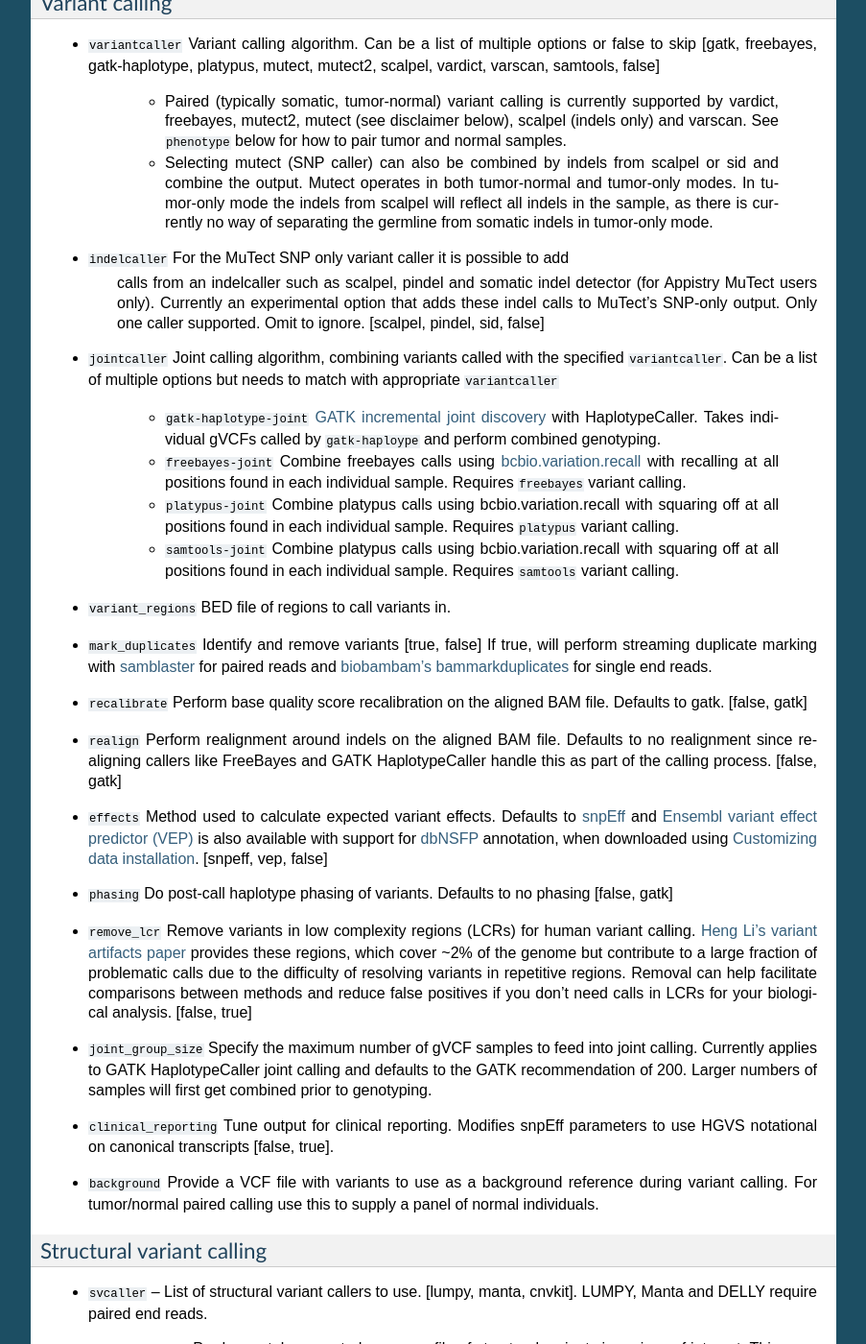
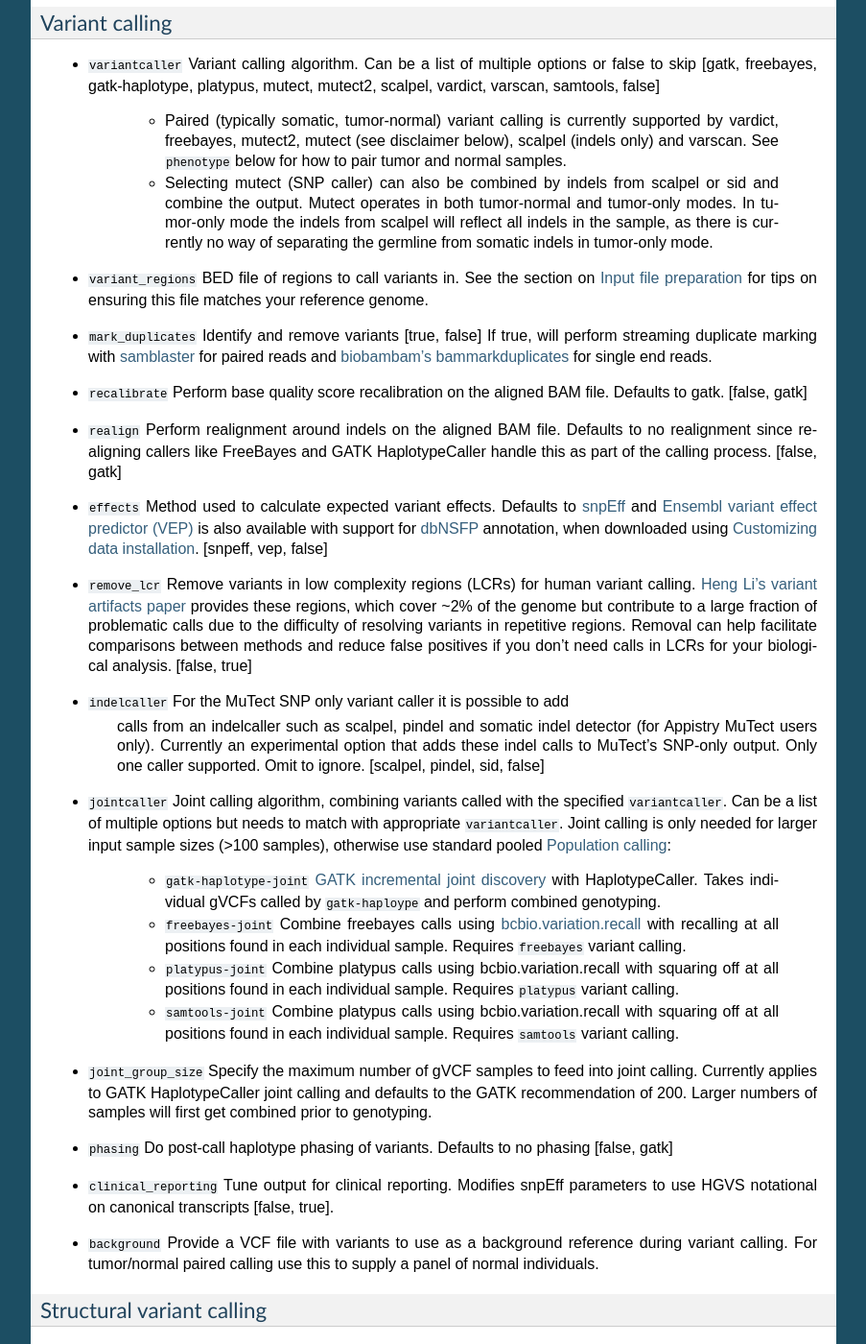
Before and after one commit to bcbio/bcbio-nextgen, a Sphinx documentation site: the page built from docs/contents/configuration.rst, in a window 1280 px wide and 1400 px high, scrolled down 6881 px. Shown: the whole window at 96% size, without its empty margins (198-1101 px from the left). Built offline with Sphinx 7.4.7, drawn with Linux system fonts in a browser that asks for light colours; some of the changed text lies outside the part shown.

Commit message:
Documentation: BED file prep and joint calling
- Provide hints and approaches to converting input BED files
  to the correct chromosome naming schemes. Fixes #1341
- Provide better documentation about when to use joint calling.

```diff
--- a/docs/contents/configuration.rst
+++ b/docs/contents/configuration.rst
@@ -430,8 +430,9 @@
    low-depth calling options for GATK.
 - ``coverage`` A BED file of regions to check for coverage. Coverage
   and completeness are calculated over these regions and a Rmarkdown
-  report is generated in the `report` directory.
-
+  report is generated in the `report` directory. See the section on
+  :ref:`input-file-preparation` for tips on ensuring this file matches
+  your reference genome.
 
 Experimental information
 ========================
@@ -456,6 +457,28 @@
       In tumor-only mode the indels from scalpel will reflect all indels in the sample,
       as there is currently no way of separating the germline from somatic indels in
       tumor-only mode.
+-  ``variant_regions`` BED file of regions to call variants in. See the section on
+   :ref:`input-file-preparation` for tips on ensuring this file matches
+   your reference genome.
+-  ``mark_duplicates`` Identify and remove variants [true, false]
+   If true, will perform streaming duplicate marking with `samblaster`_ for
+   paired reads and `biobambam's bammarkduplicates`_ for single end reads.
+-  ``recalibrate`` Perform base quality score recalibration on the
+   aligned BAM file. Defaults to gatk. [false, gatk]
+-  ``realign`` Perform realignment around indels on the aligned BAM
+   file. Defaults to no realignment since realigning callers like FreeBayes and
+   GATK HaplotypeCaller handle this as part of the calling process. [false, gatk]
+- ``effects`` Method used to calculate expected variant effects. Defaults to
+  `snpEff`_ and `Ensembl variant effect predictor (VEP)`_ is also available
+  with support for `dbNSFP`_ annotation, when downloaded using
+  :ref:`datatarget-install`. [snpeff, vep, false]
+-  ``remove_lcr`` Remove variants in low complexity regions (LCRs)
+   for human variant calling. `Heng Li's variant artifacts paper`_ provides
+   these regions, which cover ~2% of the genome but contribute to a large
+   fraction of problematic calls due to the difficulty of resolving variants
+   in repetitive regions. Removal can help facilitate comparisons between
+   methods and reduce false positives if you don't need calls in LCRs for your
+   biological analysis. [false, true]
 - ``indelcaller`` For the MuTect SNP only variant caller it is possible to add
    calls from an indelcaller such as scalpel, pindel and somatic indel detector
    (for Appistry MuTect users only). Currently an experimental option that adds
@@ -463,7 +486,8 @@
    Omit to ignore. [scalpel, pindel, sid, false]
 -  ``jointcaller`` Joint calling algorithm, combining variants called with the
    specified ``variantcaller``. Can be a list of multiple options but needs to
-   match with appropriate ``variantcaller``
+   match with appropriate ``variantcaller``. Joint calling is only needed for
+   larger input sample sizes (>100 samples), otherwise use standard pooled :ref:`population-calling`:
 
      - ``gatk-haplotype-joint`` `GATK incremental joint discovery
        <http://www.broadinstitute.org/gatk/guide/article?id=3893>`_ with
@@ -479,32 +503,12 @@
      - ``samtools-joint`` Combine platypus calls using bcbio.variation.recall
        with squaring off at all positions found in each individual
        sample. Requires ``samtools`` variant calling.
--  ``variant_regions`` BED file of regions to call variants in.
--  ``mark_duplicates`` Identify and remove variants [true, false]
-   If true, will perform streaming duplicate marking with `samblaster`_ for
-   paired reads and `biobambam's bammarkduplicates`_ for single end reads.
--  ``recalibrate`` Perform base quality score recalibration on the
-   aligned BAM file. Defaults to gatk. [false, gatk]
--  ``realign`` Perform realignment around indels on the aligned BAM
-   file. Defaults to no realignment since realigning callers like FreeBayes and
-   GATK HaplotypeCaller handle this as part of the calling process. [false, gatk]
-- ``effects`` Method used to calculate expected variant effects. Defaults to
-  `snpEff`_ and `Ensembl variant effect predictor (VEP)`_ is also available
-  with support for `dbNSFP`_ annotation, when downloaded using
-  :ref:`datatarget-install`. [snpeff, vep, false]
--  ``phasing`` Do post-call haplotype phasing of variants. Defaults to
-   no phasing [false, gatk]
--  ``remove_lcr`` Remove variants in low complexity regions (LCRs)
-   for human variant calling. `Heng Li's variant artifacts paper`_ provides
-   these regions, which cover ~2% of the genome but contribute to a large
-   fraction of problematic calls due to the difficulty of resolving variants
-   in repetitive regions. Removal can help facilitate comparisons between
-   methods and reduce false positives if you don't need calls in LCRs for your
-   biological analysis. [false, true]
 - ``joint_group_size`` Specify the maximum number of gVCF samples to feed into
   joint calling. Currently applies to GATK HaplotypeCaller joint calling and
   defaults to the GATK recommendation of 200. Larger numbers of samples will
   first get combined prior to genotyping.
+-  ``phasing`` Do post-call haplotype phasing of variants. Defaults to
+   no phasing [false, gatk]
 - ``clinical_reporting`` Tune output for clinical reporting.
   Modifies snpEff parameters to use HGVS notational on canonical
   transcripts [false, true].
@@ -527,7 +531,8 @@
 - ``svprioritize`` --  Produce a tab separated summary file of structural
   variants in regions of interest. This complements the full VCF files of
   structural variant calls to highlight changes in known genes. This can be
-  either the path to a BED file (with ``chrom start end gene_name``) or the name
+  either the path to a BED file (with ``chrom start end gene_name``, see
+  :ref:`input-file-preparation`) or the name
   of one of the pre-installed prioritization files:
 
      - ``cancer/civic`` (hg19, GRCh37, hg38) -- Known cancer associated genes from
@@ -903,6 +908,29 @@
 .. _Galaxy Admin: http://wiki.galaxyproject.org/Admin/DataLibraries/LibrarySecurity
 .. _GATK phone home: http://gatkforums.broadinstitute.org/discussion/1250/what-is-phone-home-and-how-does-it-affect-me
 
+.. _input-file-preparation:
+
+Input file preparation
+~~~~~~~~~~~~~~~~~~~~~~
+
+Input files for supplementing analysis, like ``variant_regions`` need to match
+the specified reference genome. A common cause of confusion is the two
+chromosome naming schemes for human genome build 37: UCSC-style in hg19 (chr1,
+chr2) and Ensembl/NCBI style in GRCh37 (1, 2). To help avoid some of this
+confusion, in build 38 we only support the commonly agreed on chr1, chr2 style.
+
+It's important to ensure that the chromosome naming in your input files match
+those in the reference genome selected. bcbio will try to detect this and
+provide helpful errors if you miss it.
+
+To convert chromosome names, you can use `Devon Ryan's collection of chromosome
+mappings <https://github.com/dpryan79/ChromosomeMappings>`_ as an input to sed.
+For instance, to convert hg19 chr-style coordinates to GRCh37::
+
+      wget --no-check-certificate -qO- http://raw.githubusercontent.com/dpryan79/ChromosomeMappings/master/GRCh37_UCSC2ensembl.txt \
+         | awk '{if($1!=$2) print "s/^"$1"/"$2"/g"}' > remap.sed
+      sed -f remap.sed original.bed > final.bed
+
 Genome configuration files
 ~~~~~~~~~~~~~~~~~~~~~~~~~~
 Each genome build has an associated ``buildname-resources.yaml``
@@ -932,6 +960,7 @@
 - ``srnaseq`` -- Supporting data files for smallRNA-seq analysis. Same as in
   rnaseq, the automated installer and updater handle this for supported genome
   builds.
+
 
 By default, we place the ``buildname-resources.yaml`` files next to
 the genome FASTA files in the reference directory. For custom setups,
--- a/docs/contents/pipelines.rst
+++ b/docs/contents/pipelines.rst
@@ -92,6 +92,8 @@
 caller detection with FreeBayes or GATK HaplotypeCaller provide good resolution
 of events.
 
+.. _population-calling:
+
 Population calling
 ==================
 
@@ -110,7 +112,7 @@
 all merged sample calls. bcbio has two methods to call samples together:
 
 - Batch or pooled calling -- This calls all samples simultaneously by feeding
-  them to the variant caller. This works for smaller batch sizes (< 50 samples)
+  them to the variant caller. This works for smaller batch sizes (< 100 samples)
   as memory requirements become limiting in larger pools. This is the default
   approach taken when you specify a ``variantcaller`` in the
   :ref:`variant-config` configuration.
```
